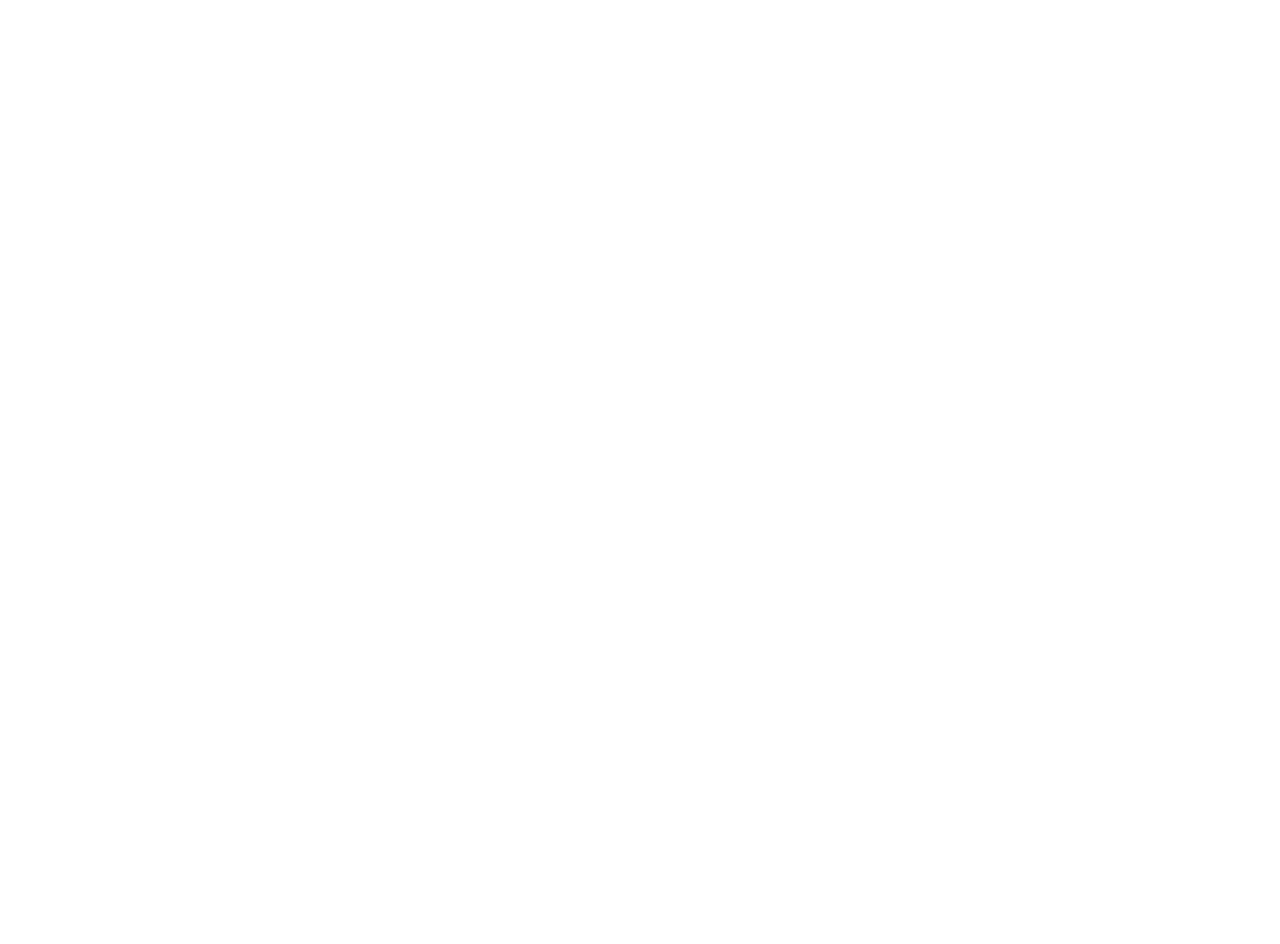
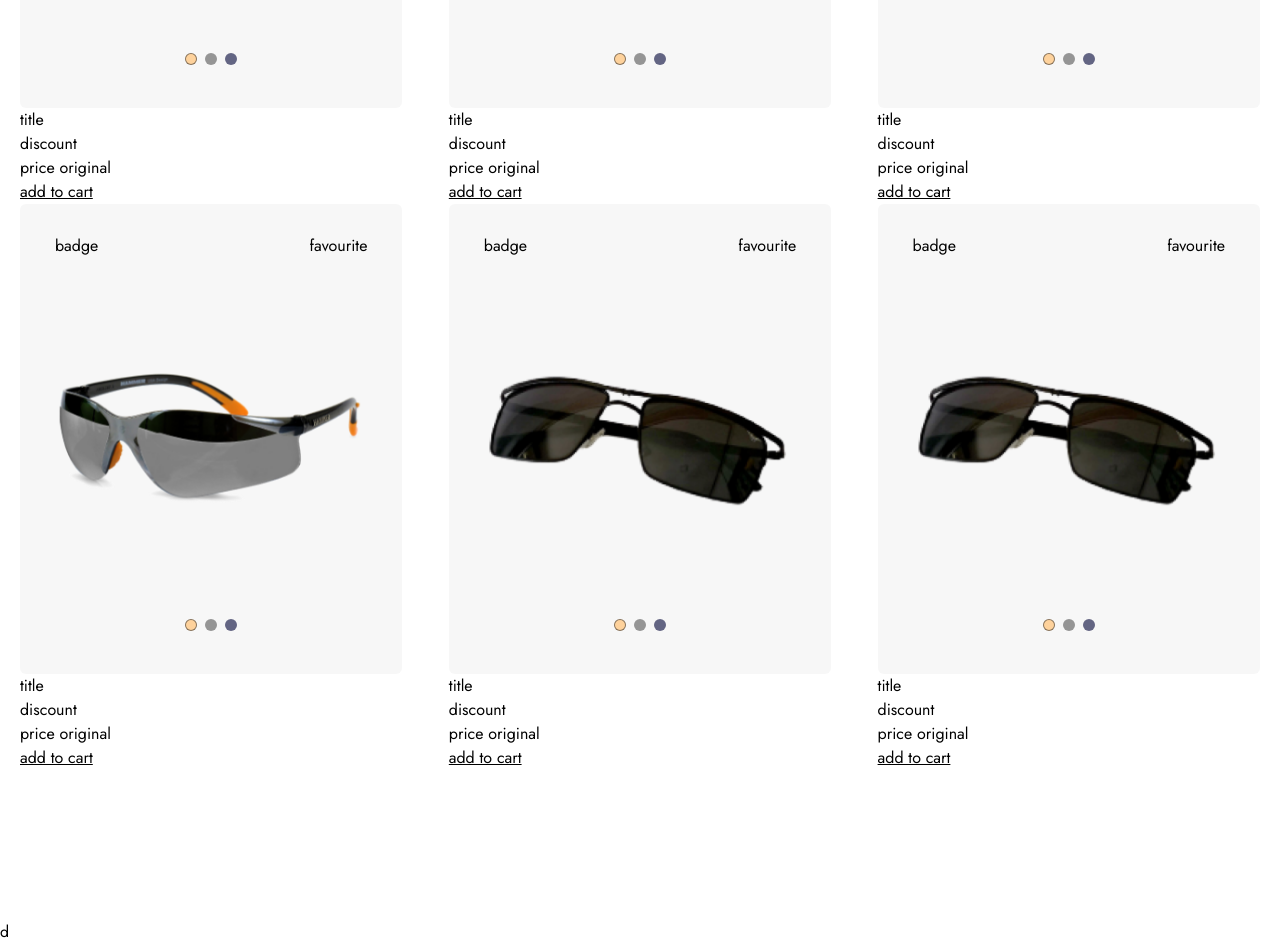
Before and after one commit to SiamulHassan/EyeGlass-Landing-Page-Challange, a React (Vite) app: page / in a window 1280 px wide. Shown: the part 3420-4364 px from the top of the page. Before the commit the page ends 3058 px from the top, so only its background shows below. Built offline with nearby package versions, Linux system fonts and the light colour scheme.

Commit message:
product cart and cart-slider done

```diff
--- /dev/null
+++ b/data/productData.js
@@ -0,0 +1,39 @@
+import product1 from "../src/assets/images/product-glass-1.png";
+import product2 from "../src/assets/images/product-glass-2.png";
+import product4 from "../src/assets/images/product-glass-4.png";
+import product5 from "../src/assets/images/product-glass-5.png";
+import product6 from "../src/assets/images/product-glass-6.png";
+
+const productData = [
+  {
+    id: 1,
+    images: [product1, product2, product4],
+    colors: ["#fed29c", "#545454", "#000435"],
+  },
+  {
+    id: 2,
+    images: [product5, product6, product1],
+    colors: ["#fed29c", "#545454", "#000435"],
+  },
+  {
+    id: 3,
+    images: [product1, product2, product4],
+    colors: ["#fed29c", "#545454", "#000435"],
+  },
+  {
+    id: 4,
+    images: [product5, product6, product2],
+    colors: ["#fed29c", "#545454", "#000435"],
+  },
+  {
+    id: 5,
+    images: [product1, product2, product4],
+    colors: ["#fed29c", "#545454", "#000435"],
+  },
+  {
+    id: 6,
+    images: [product6, product5, product4],
+    colors: ["#fed29c", "#545454", "#000435"],
+  },
+];
+export default productData;
--- /dev/null
+++ b/src/components/DiscountBadge.jsx
@@ -0,0 +1,9 @@
+const DiscountBadge = ({ discount }) => {
+  return (
+    <div className="bg-slate-500 py-1 px-3 rounded-md">
+      <span className="text-[13px] font-bold text-[#444]">{discount}%</span>
+    </div>
+  );
+};
+
+export default DiscountBadge;
--- a/src/components/Navbar.jsx
+++ b/src/components/Navbar.jsx
@@ -21,7 +21,7 @@ const Navbar = () => {
     { id: 3, text: "Products" },
     { id: 4, text: "Features" },
     { id: 5, text: "Reviews" },
-    { id: 5, text: "Contact Us" },
+    { id: 6, text: "Contact Us" },
   ];
 
   return (
--- /dev/null
+++ b/src/components/ProductSwiper.jsx
@@ -0,0 +1,33 @@
+import { Swiper, SwiperSlide } from "swiper/react";
+import "swiper/css/pagination";
+import { Pagination } from "swiper/modules";
+
+const ProductSwiper = ({ product }) => {
+  return (
+    <Swiper
+      pagination={{
+        clickable: true,
+        renderBullet: (index, className) => {
+          const color = product.colors[index];
+          return `<span class="${className}" style="background-color: ${color};"></span>`;
+        },
+      }}
+      modules={[Pagination]}
+      slidesPerView={1}
+      spaceBetween={50}
+      className="productSwiper h-full w-full"
+    >
+      {product.images.map((img, i) => (
+        <SwiperSlide key={i}>
+          <img
+            src={img}
+            alt="product-img"
+            className="w-full h-full object-contain"
+          />
+        </SwiperSlide>
+      ))}
+    </Swiper>
+  );
+};
+
+export default ProductSwiper;
--- a/src/index.css
+++ b/src/index.css
@@ -92,7 +92,47 @@ body {
 }
 /* ***** SWIPER JS RESPONSIVE ENDS ***** */
 
-/* ********** BANNAR ADD RESPONSIVE STARTS ********** */
-/* @media screen and (max-width: 500px) {
+/* ********** PRODUCT SWIPER STARTS ********** */
+.productSwiper .swiper-pagination-bullet {
+  width: 12px;
+  height: 12px;
+  margin: 0 4px;
+  border-radius: 50%;
+  opacity: 0.6;
+}
+
+.productSwiper .swiper-pagination-bullet-active {
+  opacity: 1;
+  border: 1px solid rgba(27, 25, 25, 0.521); /* Example style for the active bullet */
+}
+
+/* .productSwiper .swiper-pagination-bullet {
+  background-color: var(--secondary-text-color);
+  border: 2px solid rgba(92, 25, 25, 0);
+  width: 14px;
+  height: 14px;
+  border-radius: 50%;
+}
+
+.productSwiper .swiper-pagination-bullet-active {
+  background-color: var(--primary-bg-color);
+  border: 3px solid var(--secondary-text-color);
 } */
-/* ********** BANNAR ADD RESPONSIVE ENDS ************ */
+
+/* .productSwiper
+  .swiper-pagination-bullet:nth-child(1):not(.swiper-pagination-bullet-active) {
+  background-color: var(--secondary-text-color);
+  border: 2px solid rgba(253, 56, 56, 0.801);
+  width: 14px;
+  height: 14px;
+  border-radius: 50%;
+}
+.productSwiper
+  .swiper-pagination-bullet:nth-child(2):not(.swiper-pagination-bullet-active) {
+  background-color: var(--secondary-text-color);
+  border: 2px solid rgba(14, 189, 37, 0.87);
+  width: 14px;
+  height: 14px;
+  border-radius: 50%;
+} */
+/* ********** PRODUCT SWIPER STARTS ************ */
--- a/src/pages/Home/Home.jsx
+++ b/src/pages/Home/Home.jsx
@@ -2,6 +2,7 @@ import Navbar from "../../components/Navbar";
 import Bannar from "./Bannar";
 import BannarAd from "./BannarAd";
 import FeaturedProduct from "./FeaturedProduct";
+import Product from "./Product";
 
 const Home = () => {
   return (
@@ -10,8 +11,15 @@ const Home = () => {
       <Bannar />
       <BannarAd />
       <FeaturedProduct />
+      <Product />
+      <p className="mt-[150px]">d</p>
     </>
   );
 };
 
 export default Home;
+// design cart
+// make it dynamic
+// work with filter
+// then add to cart
+// responsive
--- /dev/null
+++ b/src/pages/Home/Product.jsx
@@ -0,0 +1,34 @@
+import ProductSwiper from "../../components/ProductSwiper";
+import productData from "../../../data/productData";
+import Container from "../../components/Container";
+
+const Product = () => {
+  return (
+    <Container>
+      <div className="product-cart flex justify-between flex-wrap">
+        {productData.map((product) => (
+          <div className="cart w-[33%] px-5" key={product.id}>
+            <div className="slider flex flex-col justify-center items-center rounded-md py-7 relative bg-[#f7f7f7f7] px-[35px] pt-[30px] h-[470px] 2xl:h-[550px]">
+              <div className="badge absolute top-0 left-0 w-full flex justify-between pt-[30px] px-[35px]">
+                <p>badge</p>
+                <p>favourite</p>
+              </div>
+              <ProductSwiper product={product} />
+            </div>
+
+            <div className="details">
+              <p>title</p>
+              <div className="price">
+                <p>discount</p>
+                <p>price original</p>
+              </div>
+              <a className="underline">add to cart</a>
+            </div>
+          </div>
+        ))}
+      </div>
+    </Container>
+  );
+};
+
+export default Product;
```
